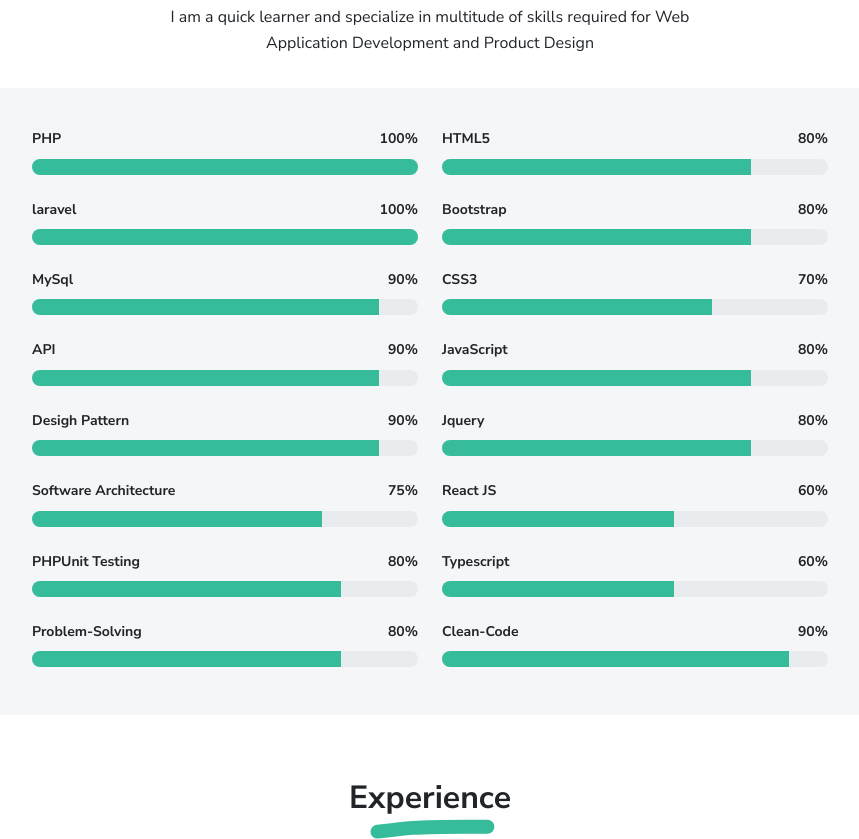
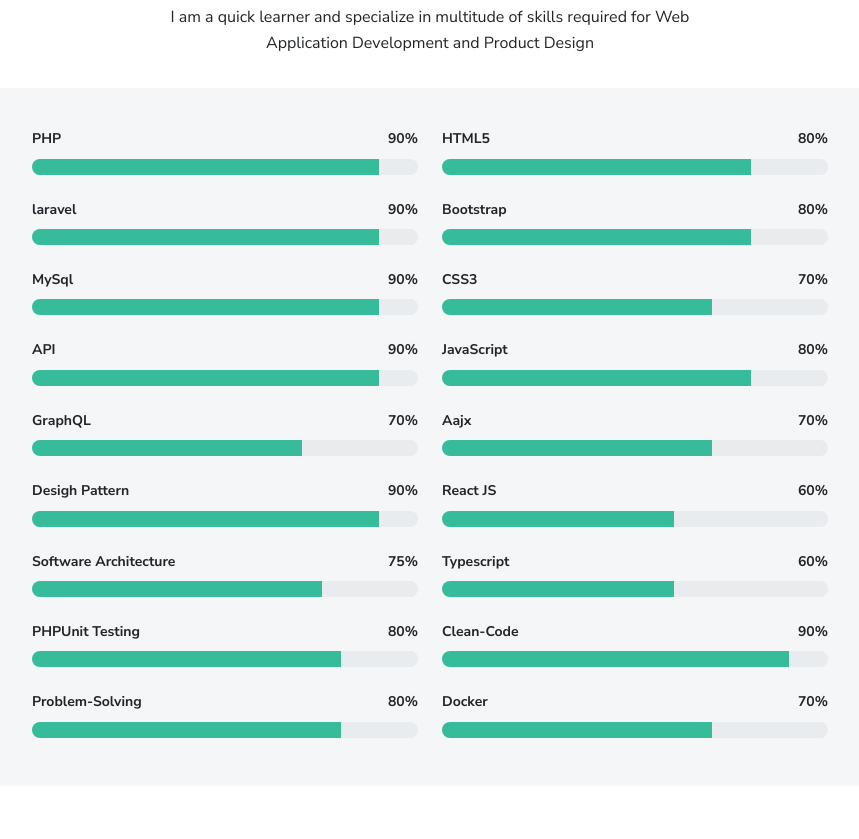
Before and after one commit to saedelbarshly/saedelbarshly.github.io, a website: page index.html in a window 1280 px wide. Shown: the part 1860-2699 px from the top of the page, without its empty margins (210-1069 px from the left). Drawn offline with Linux system fonts and the light colour scheme.

Commit message:
update skills

```diff
--- a/index.html
+++ b/index.html
@@ -177,19 +177,19 @@
             <div class="row justify-content-center">
               <div class="col-md-5">
                 <div class="py-1">
-                  <div class="d-flex text-small fw-bolder"><span class="me-auto">PHP</span><span>100%</span></div>
+                  <div class="d-flex text-small fw-bolder"><span class="me-auto">PHP</span><span>90%</span></div>
                   <div class="progress my-1">
                     <div class="progress-bar bg-primary" role="progressbar" data-aos="zoom-in-right"
-                      data-aos-delay="400" data-aos-anchor=".skills-section" style="width: 100%" aria-valuenow="100"
+                      data-aos-delay="400" data-aos-anchor=".skills-section" style="width: 90%" aria-valuenow="90"
                       aria-valuemin="0" aria-valuemax="100"></div>
                   </div>
                 </div>
                 <div class="py-1">
-                  <div class="d-flex text-small fw-bolder"><span class="me-auto">laravel</span><span>100%</span>
+                  <div class="d-flex text-small fw-bolder"><span class="me-auto">laravel</span><span>90%</span>
                   </div>
                   <div class="progress my-1">
                     <div class="progress-bar bg-primary" role="progressbar" data-aos="zoom-in-right"
-                      data-aos-delay="500" data-aos-anchor=".skills-section" style="width: 100%" aria-valuenow="100"
+                      data-aos-delay="500" data-aos-anchor=".skills-section" style="width: 90%" aria-valuenow="90"
                       aria-valuemin="0" aria-valuemax="100"></div>
                   </div>
                 </div>
@@ -206,6 +206,14 @@
                   <div class="progress my-1">
                     <div class="progress-bar bg-primary" role="progressbar" data-aos="zoom-in-right"
                       data-aos-delay="600" data-aos-anchor=".skills-section" style="width: 90%" aria-valuenow="90"
+                      aria-valuemin="0" aria-valuemax="100"></div>
+                  </div>
+                </div>
+                <div class="py-1">
+                  <div class="d-flex text-small fw-bolder"><span class="me-auto">GraphQL</span><span>70%</span></div>
+                  <div class="progress my-1">
+                    <div class="progress-bar bg-primary" role="progressbar" data-aos="zoom-in-right"
+                      data-aos-delay="600" data-aos-anchor=".skills-section" style="width: 70%" aria-valuenow="70"
                       aria-valuemin="0" aria-valuemax="100"></div>
                   </div>
                 </div>
@@ -281,10 +289,10 @@
                   </div>
                 </div>
                 <div class="py-1">
-                  <div class="d-flex text-small fw-bolder"><span class="me-auto">Jquery</span><span>80%</span></div>
+                  <div class="d-flex text-small fw-bolder"><span class="me-auto">Aajx</span><span>70%</span></div>
                   <div class="progress my-1">
                     <div class="progress-bar bg-primary" role="progressbar" data-aos="zoom-in-right"
-                      data-aos-delay="300" data-aos-anchor=".skills-section" style="width: 80%" aria-valuenow="80"
+                      data-aos-delay="300" data-aos-anchor=".skills-section" style="width: 70%" aria-valuenow="70"
                       aria-valuemin="0" aria-valuemax="100"></div>
                   </div>
                 </div>
@@ -309,6 +317,14 @@
                   <div class="progress my-1">
                     <div class="progress-bar bg-primary" role="progressbar" data-aos="zoom-in-right"
                       data-aos-delay="300" data-aos-anchor=".skills-section" style="width: 90%" aria-valuenow="90"
+                      aria-valuemin="0" aria-valuemax="100"></div>
+                  </div>
+                </div>
+                <div class="py-1">
+                  <div class="d-flex text-small fw-bolder"><span class="me-auto">Docker</span><span>70%</span></div>
+                  <div class="progress my-1">
+                    <div class="progress-bar bg-primary" role="progressbar" data-aos="zoom-in-right"
+                      data-aos-delay="300" data-aos-anchor=".skills-section" style="width: 70%" aria-valuenow="70"
                       aria-valuemin="0" aria-valuemax="100"></div>
                   </div>
                 </div>
```
Also changed, not shown: 1 other file.
